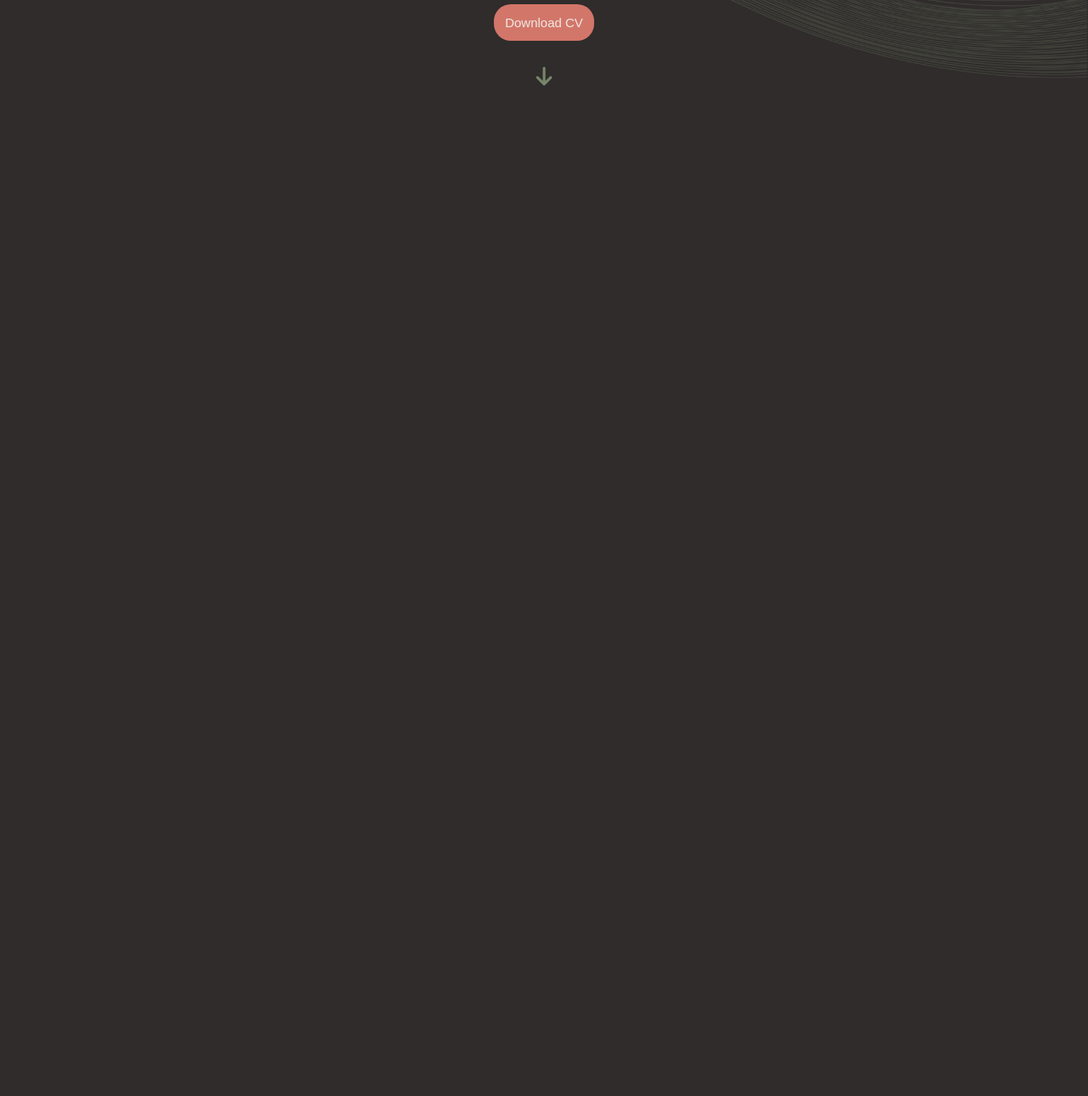
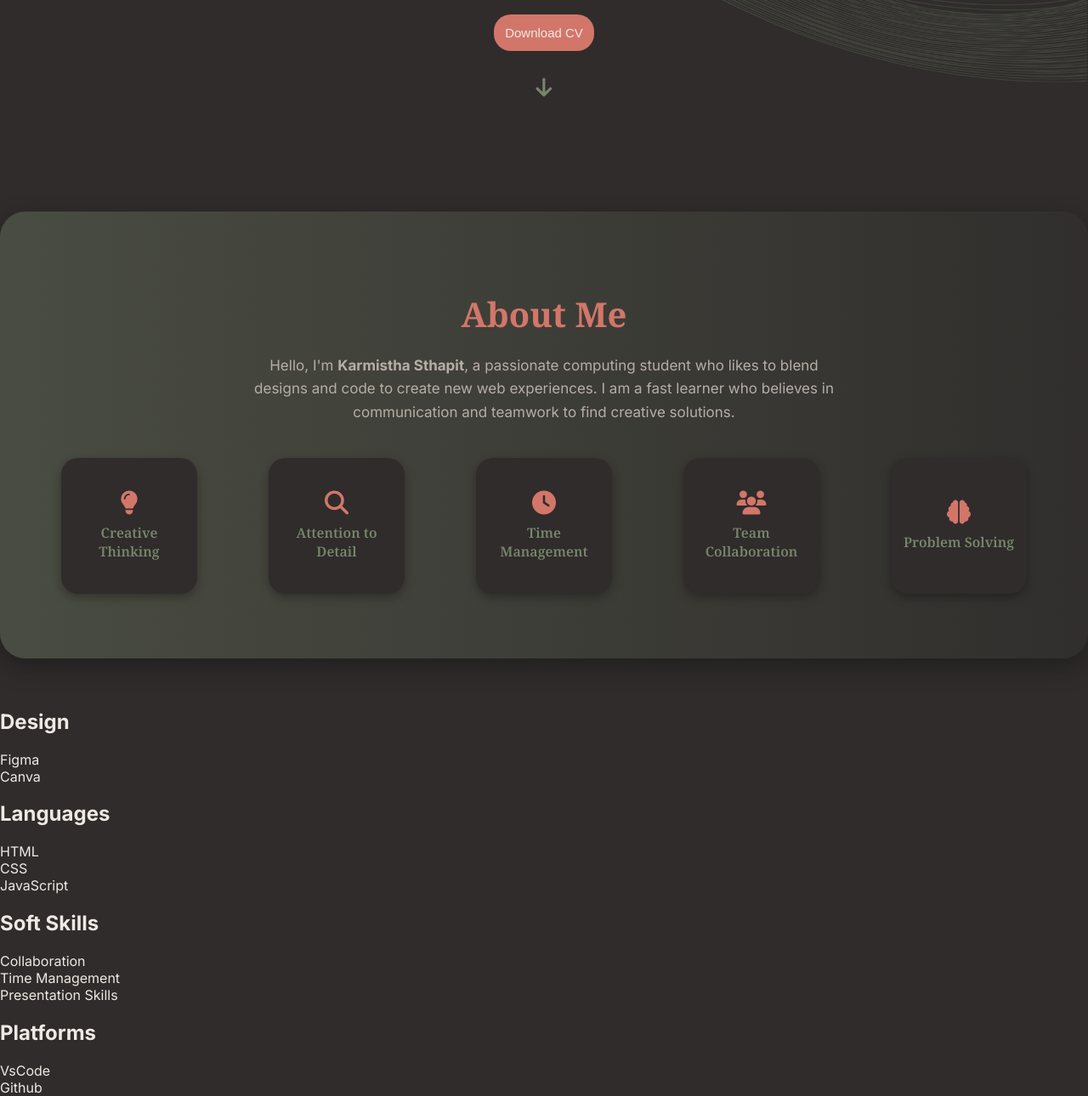
Before and after one commit to Karmistha0605/webportfolio, a plain HTML site: page index.html in a window 1280 px wide. Shown: the part 675-1965 px from the top of the page at 85% size. Before the commit the page ends 879 px from the top, so only its background shows below. Drawn offline with nearby package versions, Linux system fonts and the light colour scheme.

Commit message:
About Section & Skills HTML

```diff
--- a/index.html
+++ b/index.html
@@ -5,12 +5,16 @@
     <title>Karmistha</title>
     <link rel="stylesheet" href="styles.css" />
     <link
-      href="https://fonts.googleapis.com/css2?family=Work+Sans&display=swap"
+      href="https://fonts.googleapis.com/css2?family=Noto+Serif:ital,wght@0,100..900;1,100..900&display=swap"
       rel="stylesheet"
     />
     <link
       rel="stylesheet"
       href="https://cdnjs.cloudflare.com/ajax/libs/font-awesome/6.5.0/css/all.min.css"
+    />
+    <link
+      href="https://fonts.googleapis.com/css2?family=Inter:ital,opsz,wght@0,14..32,100..900;1,14..32,100..900&display=swap"
+      rel="stylesheet"
     />
   </head>
   <body>
@@ -24,13 +28,105 @@
         <a href="#contact">Contact</a>
       </nav>
     </header>
+    <!--home-->
     <section id="home">
       <div class="home-content">
         <img src="assets/profile.png" class="profile" />
         <h1>Karmistha Sthapit</h1>
         <p>Computing Student & Tech Enthusiast</p>
         <button>Download CV</button>
-        <div class="arrow"><span class="fas fa-arrow-down"></span></div>
+        <div class="arrow"><i class="fas fa-arrow-down"></i></div>
+      </div>
+    </section>
+    <!--about-->
+    <section id="about">
+      <div class="about-box">
+        <div class="about-content">
+          <h2>About Me</h2>
+          <p>
+            Hello, I'm <strong>Karmistha Sthapit</strong>, a passionate
+            computing student who likes to blend designs and code to create new
+            web experiences. I am a fast learner who believes in communication
+            and teamwork to find creative solutions.
+          </p>
+          <ul class="values">
+            <li><i class="fas fa-lightbulb"></i> Creative Thinking</li>
+            <li><i class="fas fa-search"></i> Attention to Detail</li>
+            <li><i class="fas fa-clock"></i> Time Management</li>
+            <li><i class="fas fa-users"></i> Team Collaboration</li>
+            <li><i class="fas fa-brain"></i> Problem Solving</li>
+          </ul>
+        </div>
+      </div>
+    </section>
+    <!--skills-->
+    <section id="skills">
+      <div class="skill-content">
+        <!--design card-->
+        <div class="card">
+          <h2>Design</h2>
+          <div class="skill">
+          <div class="skill-title">Figma</div>
+          <div class="skills-bar">
+            <div class="bar-fill" data-width="80%"></div></div>
+        </div>
+        <div class="skill">
+          <div class="skill-title">Canva</div>
+          <div class="skills-bar">
+            <div class="bar-fill" data-width="90%"></div></div>
+        </div>
+      </div>
+        <!--languages card-->
+        <div class="card">
+          <h2>Languages</h2>
+          <div class="skill">
+          <div class="skill-title">HTML</div>
+          <div class="skills-bar">
+            <div class="bar-fill" data-width="88%"></div></div>
+        </div>
+        <div class="skill">
+          <div class="skill-title">CSS</div>
+          <div class="skills-bar">
+            <div class="bar-fill" data-width="88%"></div></div>
+        </div>
+        <div class="skill">
+          <div class="skill-title">JavaScript</div>
+          <div class="skills-bar">
+            <div class="bar-fill" data-width="70%"></div></div>
+        </div>
+      </div>
+      <!--Soft Skills-->
+        <div class="card">
+          <h2>Soft Skills</h2>
+          <div class="skill">
+          <div class="skill-title">Collaboration</div>
+          <div class="skills-bar">
+            <div class="bar-fill" data-width="80%"></div></div>
+        </div>
+        <div class="skill">
+          <div class="skill-title">Time Management</div>
+          <div class="skills-bar">
+            <div class="bar-fill" data-width="90%"></div></div>
+        </div>
+        <div class="skill">
+          <div class="skill-title">Presentation Skills</div>
+          <div class="skills-bar">
+            <div class="bar-fill" data-width="90%"></div></div>
+        </div>
+      </div>
+      <!--Platforms-->
+        <div class="card">
+          <h2>Platforms</h2>
+          <div class="skill">
+          <div class="skill-title">VsCode</div>
+          <div class="skills-bar">
+            <div class="bar-fill" data-width="80%"></div></div>
+        </div>
+        <div class="skill">
+          <div class="skill-title">Github</div>
+          <div class="skills-bar">
+            <div class="bar-fill" data-width="90%"></div></div>
+        </div>
       </div>
     </section>
     <script src="script.js"></script>
--- a/styles.css
+++ b/styles.css
@@ -12,7 +12,7 @@
 body {
   margin: 0;
   color: var(--text-main);
-  font-family: "Work Sans";
+  font-family: "Inter";
   background-color: var(--background);
 }
 
@@ -28,6 +28,7 @@ nav a {
   text-decoration: none;
   margin-left: 25px;
   font-weight: bold;
+  font-size: 20px;
   transition: color 0.7s ease, transform 0.8s ease;
 }
 
@@ -66,6 +67,7 @@ nav a:hover {
 }
 
 .home-content h1 {
+  font-family: "Noto Serif";
   margin-top: 30px;
   font-size: 80px;
   margin-bottom: 0;
@@ -107,6 +109,7 @@ nav a:hover {
   animation: bounce 2s infinite;
 }
 
+/* down arrow bounce */
 @keyframes bounce {
   0%,
   100% {
@@ -116,3 +119,99 @@ nav a:hover {
     transform: translateY(8px);
   }
 }
+
+#about {
+  margin-top: 0;
+  padding: 0px 0px;
+  padding-bottom: 80px;
+  background-color: var(--background);
+  display: flex;
+  justify-content: center;
+  align-items: center;
+  color: var(--text-main);
+}
+
+/* Main box container */
+.about-box {
+  border-radius: 30px;
+  padding: 60px 40px;
+  max-width: 1500px;
+  width: 100%;
+  box-shadow: 0 10px 30px rgba(0, 0, 0, 0.3);
+  text-align: center;
+  transform: translateY(40px);
+  transition: opacity 1s ease, transform 1s ease;
+  background: linear-gradient(
+    270deg,
+    var(--background),
+    var(--highlight),
+    var(--section-bg)
+  );
+  background-size: 600% 600%;
+  animation: gradientShift 12s ease infinite;
+}
+
+@keyframes gradientShift {
+  0%,
+  100% {
+    background-position: 0% 50%;
+  }
+  50% {
+    background-position: 100% 50%;
+  }
+}
+
+.about-box h2 {
+  font-family: "Noto Serif";
+  font-size: 40px;
+  margin-bottom: 20px;
+  color: var(--primary);
+}
+
+.about-box p {
+  font-size: 17px;
+  line-height: 1.6;
+  color: var(--text-muted);
+  max-width: 700px;
+  margin: 0 auto 40px;
+}
+
+/* Formatting the elements into columns */
+.values {
+  list-style: none;
+  padding: 0;
+  display: grid;
+  grid-template-columns: repeat(5, 1fr);
+  gap: 20px;
+  justify-items: center;
+}
+
+.values li {
+  background-color: var(--background);
+  font-family: "Noto Serif";
+  width: 140px;
+  height: 140px;
+  border-radius: 20px;
+  display: flex;
+  flex-direction: column;
+  align-items: center;
+  justify-content: center;
+  text-align: center;
+  color: var(--highlight);
+  font-weight: 600;
+  padding: 10px;
+  box-shadow: 0 4px 12px rgba(0, 0, 0, 0.3);
+  transition: transform 0.3s ease, background-color 0.3s ease;
+}
+
+.values li i {
+  font-size: 28px;
+  color: var(--primary);
+  margin-bottom: 10px;
+}
+
+.values li:hover {
+  background-color: var(--border);
+  transform: translateY(-3px);
+  cursor: pointer;
+}
```
